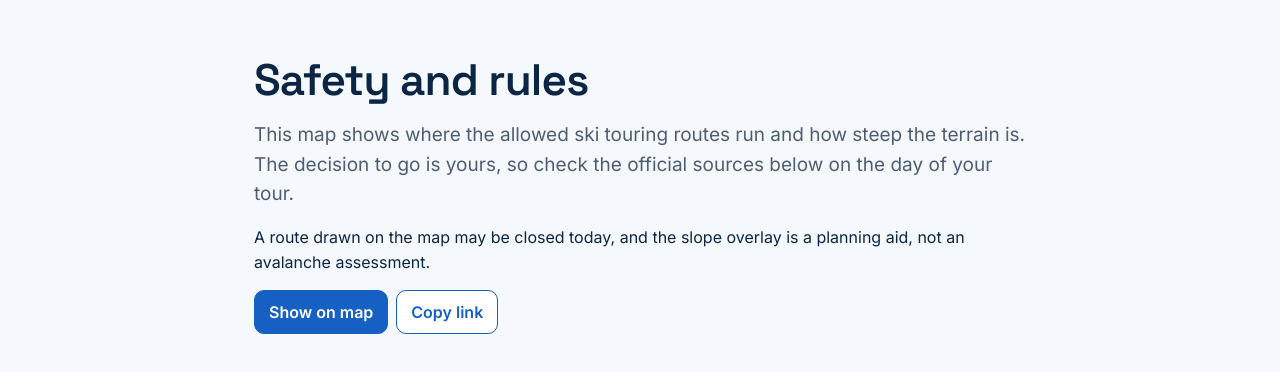
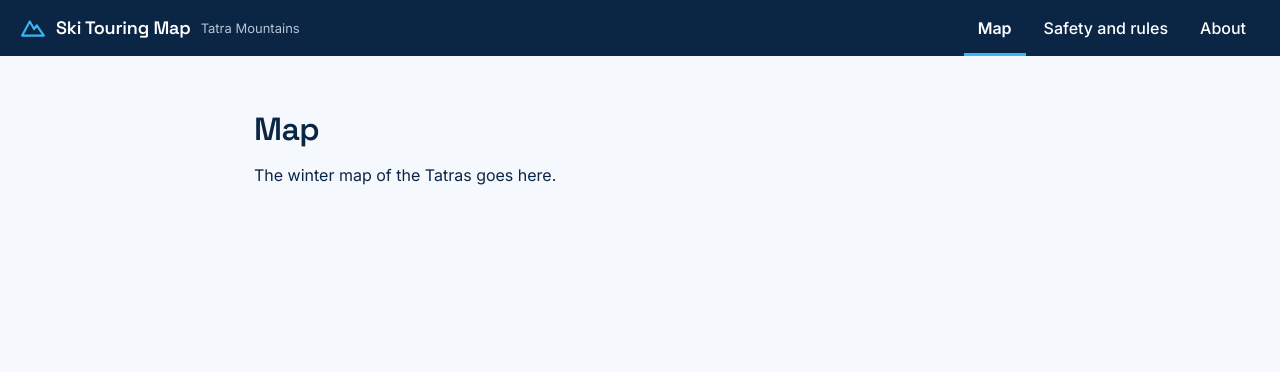
Before and after one commit to Bast14n/skitouring-map, a React (Vite) app: page / in a window 1280 px wide. Shown: the top 372 px of the page. Built offline with nearby package versions, Linux system fonts and the light colour scheme.

Commit message:
routing added

```diff
--- a/package.json
+++ b/package.json
@@ -15,7 +15,8 @@
     "@fontsource-variable/inter": "^5.3.0",
     "@fontsource-variable/space-grotesk": "^5.3.0",
     "react": "^19.3.1",
-    "react-dom": "^19.3.1"
+    "react-dom": "^19.3.1",
+    "react-router": "^8.5.1"
   },
   "devDependencies": {
     "@eslint/js": "^9.39.1",
--- a/src/App.tsx
+++ b/src/App.tsx
@@ -1,41 +1,24 @@
-// Temporary token preview; replaced by the router in T04.
+import { Route, Routes } from "react-router";
+import Header from "./components/Header.tsx";
+import AboutPage from "./pages/AboutPage.tsx";
+import InfoPage from "./pages/InfoPage.tsx";
+import MapPage from "./pages/MapPage.tsx";
+import NotFoundPage from "./pages/NotFoundPage.tsx";
+
 function App() {
   return (
-    <main
-      style={{
-        maxWidth: 820,
-        margin: "0 auto",
-        padding: "56px 24px",
-        display: "flex",
-        flexDirection: "column",
-        gap: 16,
-      }}
-    >
-      <h1 style={{ fontSize: 44 }}>Safety and rules</h1>
-      <p
-        style={{
-          margin: 0,
-          fontSize: 19,
-          color: "var(--color-text-secondary)",
-        }}
-      >
-        This map shows where the allowed ski touring routes run and how steep
-        the terrain is. The decision to go is yours, so check the official
-        sources below on the day of your tour.
-      </p>
-      <p style={{ margin: 0 }}>
-        A route drawn on the map may be closed today, and the slope overlay is a
-        planning aid, not an avalanche assessment.
-      </p>
-      <div style={{ display: "flex", gap: 8 }}>
-        <button type="button" className="button">
-          Show on map
-        </button>
-        <button type="button" className="button button--secondary">
-          Copy link
-        </button>
-      </div>
-    </main>
+    <>
+      <Header />
+      <main>
+        <Routes>
+          <Route path="/" element={<MapPage />} />
+          <Route path="/routes/:id" element={<MapPage />} />
+          <Route path="/info" element={<InfoPage />} />
+          <Route path="/about" element={<AboutPage />} />
+          <Route path="*" element={<NotFoundPage />} />
+        </Routes>
+      </main>
+    </>
   );
 }
 
--- /dev/null
+++ b/src/components/Header.css
@@ -0,0 +1,140 @@
+.header {
+  --focus-ring: var(--color-accent-bright);
+  position: relative;
+  display: flex;
+  flex-wrap: wrap;
+  align-items: center;
+  justify-content: space-between;
+  gap: 4px 24px;
+  min-height: 56px;
+  padding: 0 20px;
+  background: var(--color-primary);
+  color: var(--color-surface);
+}
+
+.header__brand {
+  display: flex;
+  align-items: center;
+  gap: 10px;
+  min-height: var(--tap-min);
+  color: inherit;
+  text-decoration: none;
+}
+
+.header__brand:hover {
+  color: inherit;
+}
+
+.header__logo {
+  flex: none;
+  width: 26px;
+  height: 26px;
+  color: var(--color-accent-bright);
+}
+
+.header__title {
+  font-family: var(--font-heading);
+  font-size: 18px;
+  font-weight: 600;
+  letter-spacing: -0.01em;
+}
+
+.header__subtitle {
+  color: var(--color-text-on-dark-muted);
+  font-size: 13px;
+}
+
+.header__nav {
+  display: flex;
+  flex-wrap: wrap;
+  gap: 4px;
+}
+
+.header__link {
+  display: flex;
+  align-items: center;
+  min-height: 56px;
+  padding: 0 14px;
+  color: var(--color-surface);
+  font-weight: 500;
+  text-decoration: none;
+}
+
+.header__link:hover {
+  color: var(--color-surface);
+  box-shadow: inset 0 -3px 0 var(--color-text-on-dark-muted);
+}
+
+.header__link[aria-current="page"] {
+  font-weight: 600;
+  box-shadow: inset 0 -3px 0 var(--color-accent-bright);
+}
+
+.header__menu-button {
+  display: none;
+  align-items: center;
+  justify-content: center;
+  width: var(--tap-min);
+  height: var(--tap-min);
+  padding: 0;
+  border: 0;
+  border-radius: var(--radius-sm);
+  background: transparent;
+  color: inherit;
+  cursor: pointer;
+}
+
+@media (max-width: 639px) {
+  .header {
+    padding: 0 6px 0 16px;
+  }
+
+  .header__brand {
+    gap: 8px;
+  }
+
+  .header__logo {
+    width: 24px;
+    height: 24px;
+  }
+
+  .header__title {
+    font-size: 17px;
+  }
+
+  .header__subtitle {
+    display: none;
+  }
+
+  .header__menu-button {
+    display: flex;
+  }
+
+  .header__nav {
+    position: absolute;
+    top: 100%;
+    left: 0;
+    right: 0;
+    z-index: 10;
+    display: none;
+    flex-direction: column;
+    gap: 0;
+    padding-bottom: 8px;
+    background: var(--color-primary);
+    border-top: 1px solid var(--color-accent);
+  }
+
+  .header__nav--open {
+    display: flex;
+  }
+
+  .header__link {
+    min-height: var(--tap-min);
+    padding: 0 16px;
+  }
+
+  .header__link:hover,
+  .header__link[aria-current="page"] {
+    box-shadow: inset 3px 0 0 var(--color-accent-bright);
+  }
+}
--- /dev/null
+++ b/src/components/Header.tsx
@@ -0,0 +1,87 @@
+import { useEffect, useState } from "react";
+import { Link, NavLink, useLocation, useMatch } from "react-router";
+import "./Header.css";
+
+function Header() {
+  const { pathname } = useLocation();
+  // Route detail is a card on the map, so "Map" stays active there.
+  const onRoute = useMatch("/routes/:id") !== null;
+  // The menu remembers the page it was opened on, so navigating closes it.
+  const [menuOpenOn, setMenuOpenOn] = useState<string | null>(null);
+  const menuOpen = menuOpenOn === pathname;
+
+  useEffect(() => {
+    if (!menuOpen) return;
+    const onKeyDown = (event: KeyboardEvent) => {
+      if (event.key === "Escape") setMenuOpenOn(null);
+    };
+    document.addEventListener("keydown", onKeyDown);
+    return () => document.removeEventListener("keydown", onKeyDown);
+  }, [menuOpen]);
+
+  return (
+    <header className="header">
+      <Link to="/" className="header__brand">
+        <svg
+          className="header__logo"
+          viewBox="0 0 24 24"
+          fill="none"
+          stroke="currentColor"
+          strokeWidth="2"
+          strokeLinecap="round"
+          strokeLinejoin="round"
+          aria-hidden="true"
+        >
+          <path d="M2 19 9 6l4 7 2.5-3.5L22 19Z" />
+        </svg>
+        <span className="header__title">Ski Touring Map</span>
+        <span className="header__subtitle">Tatra Mountains</span>
+      </Link>
+      <button
+        type="button"
+        className="header__menu-button"
+        aria-label="Menu"
+        aria-expanded={menuOpen}
+        aria-controls="main-nav"
+        onClick={() => setMenuOpenOn(menuOpen ? null : pathname)}
+      >
+        <svg
+          width="22"
+          height="22"
+          viewBox="0 0 24 24"
+          fill="none"
+          stroke="currentColor"
+          strokeWidth="2"
+          strokeLinecap="round"
+          aria-hidden="true"
+        >
+          <path
+            d={menuOpen ? "M6 6l12 12M18 6 6 18" : "M4 7h16M4 12h16M4 17h16"}
+          />
+        </svg>
+      </button>
+      <nav
+        id="main-nav"
+        aria-label="Main"
+        className={menuOpen ? "header__nav header__nav--open" : "header__nav"}
+      >
+        {/* A plain Link: NavLink drops aria-current when it isn't active itself. */}
+        <Link
+          to="/"
+          className="header__link"
+          aria-current={pathname === "/" || onRoute ? "page" : undefined}
+        >
+          Map
+        </Link>
+        <NavLink to="/info" className="header__link">
+          Safety and rules
+        </NavLink>
+        <NavLink to="/about" className="header__link">
+          About
+        </NavLink>
+      </nav>
+    </header>
+  );
+}
+
+export default Header;
--- a/src/main.tsx
+++ b/src/main.tsx
@@ -1,5 +1,6 @@
 import { StrictMode } from "react";
 import { createRoot } from "react-dom/client";
+import { HashRouter } from "react-router";
 import "@fontsource-variable/inter";
 import "@fontsource-variable/space-grotesk";
 import "./index.css";
@@ -7,6 +8,8 @@ import App from "./App.tsx";
 
 createRoot(document.getElementById("root")!).render(
   <StrictMode>
-    <App />
+    <HashRouter>
+      <App />
+    </HashRouter>
   </StrictMode>,
 );
--- /dev/null
+++ b/src/pages/AboutPage.tsx
@@ -0,0 +1,11 @@
+// Placeholder; the content arrives in T27.
+function AboutPage() {
+  return (
+    <div className="page">
+      <h1>About</h1>
+      <p>What the project is, data sources and contact go here.</p>
+    </div>
+  );
+}
+
+export default AboutPage;
--- /dev/null
+++ b/src/pages/InfoPage.tsx
@@ -0,0 +1,11 @@
+// Placeholder; the content arrives in T26.
+function InfoPage() {
+  return (
+    <div className="page">
+      <h1>Safety and rules</h1>
+      <p>Park rules, avalanche bulletins and emergency numbers go here.</p>
+    </div>
+  );
+}
+
+export default InfoPage;
--- /dev/null
+++ b/src/pages/MapPage.tsx
@@ -0,0 +1,15 @@
+import { useParams } from "react-router";
+
+// Placeholder; the map arrives in T05.
+function MapPage() {
+  const { id } = useParams();
+
+  return (
+    <div className="page">
+      <h1>Map</h1>
+      <p>{id ? `Route: ${id}` : "The winter map of the Tatras goes here."}</p>
+    </div>
+  );
+}
+
+export default MapPage;
--- /dev/null
+++ b/src/pages/NotFoundPage.tsx
@@ -0,0 +1,15 @@
+import { Link } from "react-router";
+
+// Placeholder; the final page arrives in T28.
+function NotFoundPage() {
+  return (
+    <div className="page">
+      <h1>Page not found</h1>
+      <p>
+        <Link to="/">Back to the map</Link>
+      </p>
+    </div>
+  );
+}
+
+export default NotFoundPage;
--- a/src/styles/base.css
+++ b/src/styles/base.css
@@ -46,6 +46,19 @@ button {
   outline-offset: 2px;
 }
 
+.page {
+  display: flex;
+  flex-direction: column;
+  gap: 16px;
+  max-width: 820px;
+  margin: 0 auto;
+  padding: 56px 24px;
+}
+
+.page p {
+  margin: 0;
+}
+
 .button {
   display: inline-flex;
   align-items: center;
```
Also changed, not shown: .claude/skills/next-task/SKILL.md, 3 other files (tests, documents, lock files or other folders).
